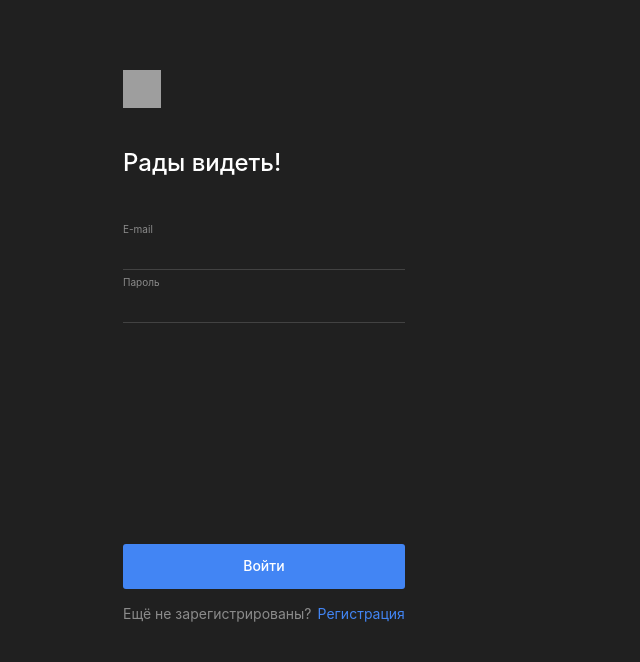
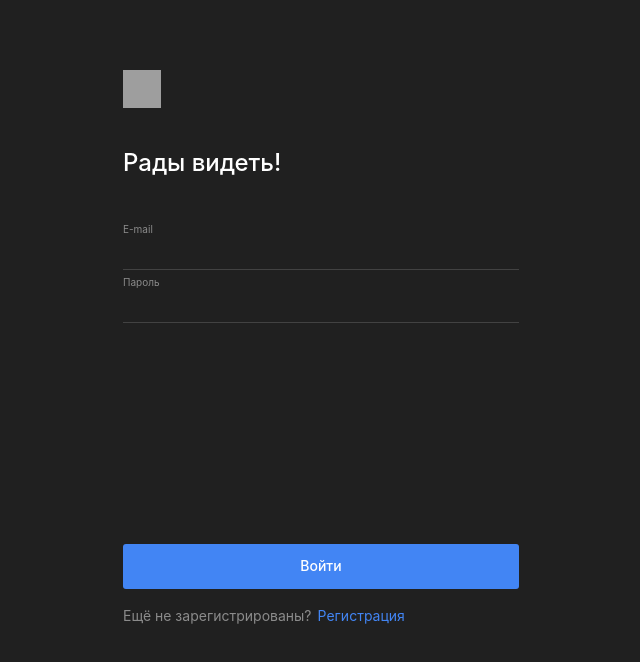
Before and after one commit to DonVladon96/movies-explorer-frontend, a React (Create React App) app: page /signin in a window 1280 px wide. Shown: the top 662 px of the page, without its empty margins (319-959 px from the left). Built offline with nearby package versions, Linux system fonts and the light colour scheme; grey boxes are pictures that could not be loaded.

Commit message:
+signin route

```diff
--- a/src/components/Login/Login.css
+++ b/src/components/Login/Login.css
@@ -3,7 +3,6 @@
     max-width: 1280px;
     flex-direction: column;
     justify-content: center;
-    align-items: flex-start;
     background: #202020;
     width: 396px;
     margin: 0 auto;
@@ -52,7 +51,6 @@
 .login__email {
     color: #8B8B8B;
     font-size: 10px;
-    font-family: Inter;
     font-style: normal;
     font-weight: 400;
     line-height: normal;
@@ -61,7 +59,6 @@
 .login__input {
     color: #FFF;
     font-size: 14px;
-    font-family: Inter;
     font-style: normal;
     font-weight: 500;
     display: flex;
@@ -109,9 +106,7 @@
     font-style: normal;
     font-weight: 400;
     line-height: 17px;
-    display: flex;
     text-decoration: none;
-    gap: 6px;
 }
 
 .login__register {
@@ -122,4 +117,6 @@
     font-style: normal;
     font-weight: 400;
     line-height: 17px;
+    margin: 0;
+    margin-left: 6px;
 }
```
